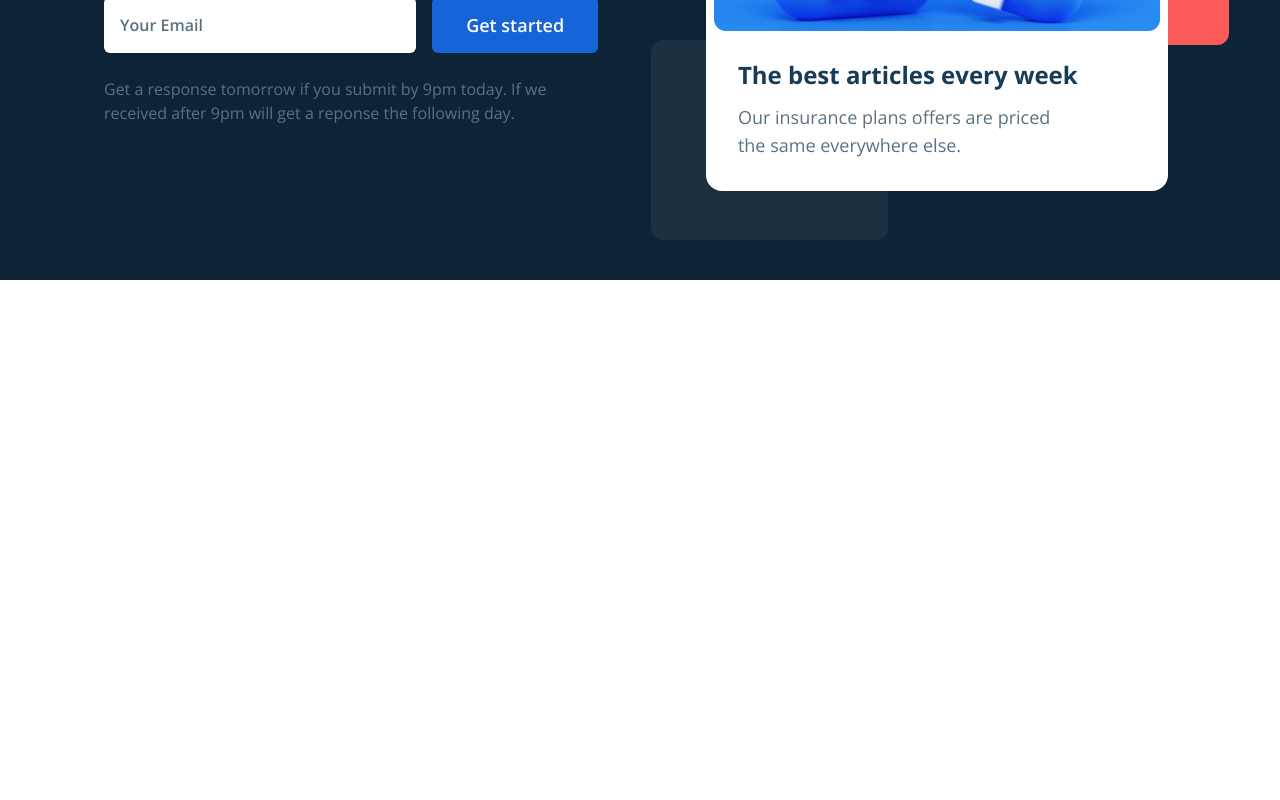
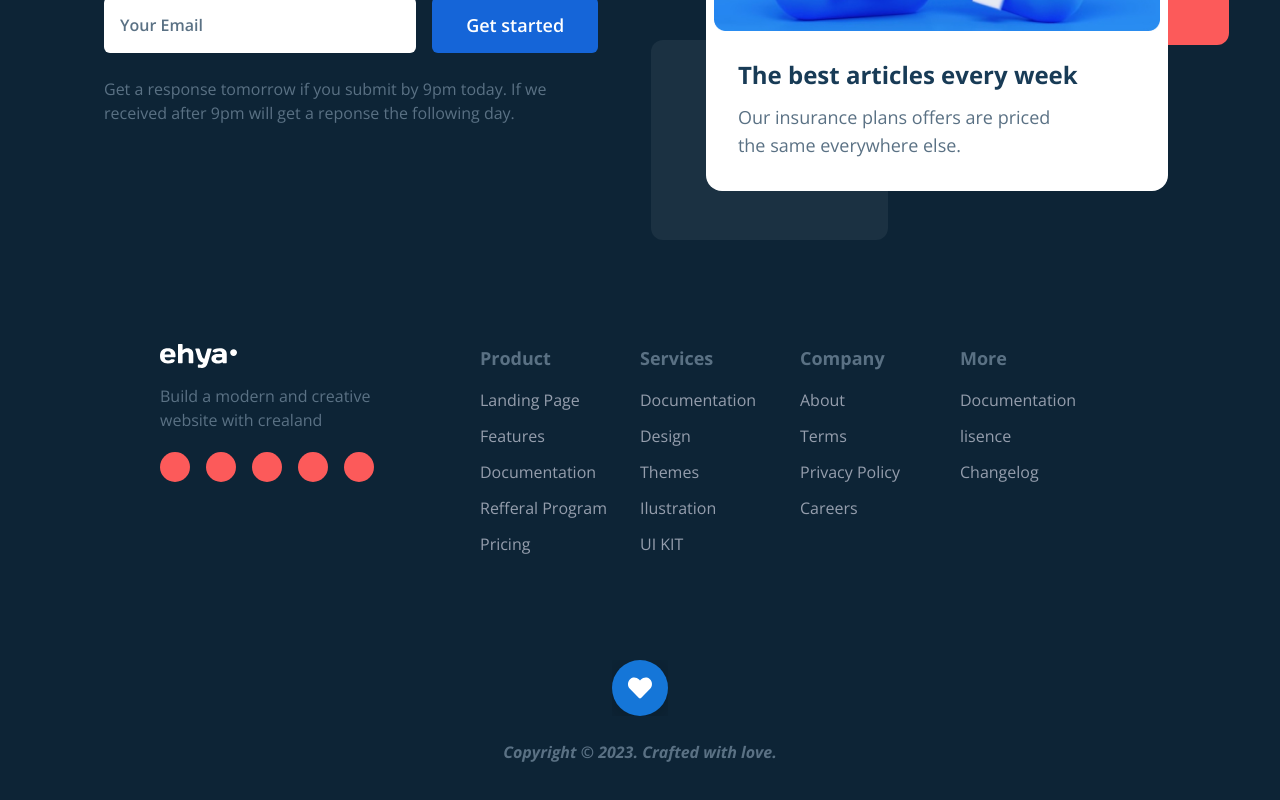
Before and after one commit to AldiAlpaujan/ehya-blog-react, a React (Vite) app: page / in a window 1280 px wide. Shown: the part 2391-3191 px from the top of the page. Before the commit the page ends 2671 px from the top, so only its background shows below. Built offline with nearby package versions, Linux system fonts and the light colour scheme.

Commit message:
Create Footer

```diff
--- /dev/null
+++ b/src/components/Fragments/Footer/index.tsx
@@ -0,0 +1,111 @@
+import SectionLayout from "../../Layout/SectionLayout";
+import whiteLogo from "../../../assets/white-logo.svg";
+import Heart from "../../../assets/Heart.svg";
+
+interface FooterMenu {
+    title: string,
+    menu: string[],
+}
+
+const productMenu: string[] = [
+    'Landing Page',
+    'Features',
+    'Documentation',
+    'Refferal Program',
+    'Pricing',
+];
+
+const servicesMenu: string[] = [
+    'Documentation',
+    'Design',
+    'Themes',
+    'Ilustration',
+    'UI KIT',
+];
+
+const companyMenu: string[] = [
+    'About',
+    'Terms',
+    'Privacy Policy',
+    'Careers',
+];
+
+const moreMenu: string[] = [
+    'Documentation',
+    'lisence',
+    'Changelog',
+];
+
+const Footer = () => {
+    const menu: FooterMenu[] = [
+        {
+            title: 'Product',
+            menu: productMenu,
+        },
+        {
+            title: 'Services',
+            menu: servicesMenu,
+        },
+        {
+            title: 'Company',
+            menu: companyMenu,
+        },
+        {
+            title: 'More',
+            menu: moreMenu,
+        },
+    ];
+
+
+    return (
+        <div className=" w-full h-full bg-dark-hard">
+            <SectionLayout className="text-white pt-6 pb-10 lg:pt-16">
+                <div className="grid grid-cols-12">
+                    <div className="col-span-12 order-last md:order-first md:col-span-4 lg:col-span-3">
+                        <div className=" flex flex-col justify-center items-center text-center md:text-start md:items-start">
+                            <img className="mb-4" src={whiteLogo} alt="" />
+                            <p className="text-sm text-dark-light mb-5 md:text-base">
+                                Build a modern and creative website with crealand
+                            </p>
+                            <div className="flex gap-4">
+                                {
+                                    Array(5).fill(1).map((_v, i) => (
+                                        <div key={i} className="w-[30px] h-[30px] bg-[#FC5A5A] rounded-full">
+                                        </div>
+                                    ))
+                                }
+                            </div>
+                        </div>
+                    </div>
+                    <div className="md:col-span-1" />
+                    <div className="col-span-12 grid grid-cols-12 mb-3 md:col-span-8">
+                        {
+                            menu.map((v, i) => (
+                                <div key={i} className={`mb-6 col-span-6 ${(i % 2 == 0) ? 'md:col-span-7' : 'md:col-span-5'} lg:col-span-3 3xl:col-span-4`}>
+                                    <h5 className="mb-4 text-base text-dark-light font-bold md:text-lg">
+                                        {v.title}
+                                    </h5>
+                                    <ul>
+                                        {v.menu.map((value, i) => (
+                                            <li key={i} className="mb-3 text-sm text-[#959EAD] md:text-base transition-all duration-300 hover:cursor-pointer hover:ml-2">
+                                                {value}
+                                            </li>
+                                        ))}
+                                    </ul>
+                                </div>
+                            ))
+                        }
+                    </div>
+                </div>
+                <div className="mt-14 hidden md:flex flex-col items-center justify-center">
+                    <img className="mb-6" src={Heart} alt="" />
+                    <h3 className="text-base text-dark-light font-bold italic">
+                        Copyright © 2023. Crafted with love.
+                    </h3>
+                </div>
+            </SectionLayout>
+        </div>
+    );
+}
+
+export default Footer;
--- a/src/components/Fragments/NavBar/index.tsx
+++ b/src/components/Fragments/NavBar/index.tsx
@@ -24,7 +24,6 @@ const NavBar = () => {
 
     useEffect(() => {
         if (showMenu) {
-            // TODO: Fix this navbar
             setNavHeight('h-screen');
         } else {
             setTimeout(() => {
@@ -34,8 +33,8 @@ const NavBar = () => {
     }, [showMenu]);
 
     return (
-        <nav ref={navRef} className={`w-full ${navHeight} fixed flex flex-col transition-all duration-300 z-[9999]`}>
-            <div className="w-full bg-transparent">
+        <nav className={`w-full ${navHeight} fixed flex flex-col transition-all duration-300 z-[9999]`}>
+            <div ref={navRef} className="w-full">
                 <div className={`container flex justify-between items-center w-full py-5 px-6
                 xl:px-40 lg:py-6 bg-transparent`}>
                     <img src={images.logo} alt="nav-img" className="w-[78px] lg:w-[90px]" />
--- a/src/components/Layout/AuthLayout.tsx
+++ b/src/components/Layout/AuthLayout.tsx
@@ -9,8 +9,8 @@ interface AuthLayoutProps {
 
 const AuthLayout = (props: AuthLayoutProps) => {
     return (
-        <PageLayout className="h-full">
-            <div className="container h-full sm:flex sm:justify-center">
+        <PageLayout className="h-full" withFooter={false} >
+            <div className="container px-4 h-full sm:flex sm:justify-center">
                 <form onSubmit={props.onSubmit} className="flex flex-col justify-center items-center h-[90%] w-full
                     sm:max-w-sm lg:h-[100%]" >
                     <h1 className="text-2xl font-roboto font-bold text-dark-soft mb-7
--- a/src/components/Layout/PageLayout.tsx
+++ b/src/components/Layout/PageLayout.tsx
@@ -1,12 +1,15 @@
 import { childrenType } from "../../utils/type";
+import Footer from "../Fragments/Footer";
 import NavBar from "../Fragments/NavBar";
 
-const PageLayout = (props: { children?: childrenType, className?: string }) => {
+const PageLayout = (props: { children?: childrenType, className?: string, withFooter?: boolean }) => {
+    const withFooter = props.withFooter ?? true;
     return (
         <div className="h-screen" >
             <NavBar />
             <div className={`pt-16 lg:pt-[90px] ${props.className}`}>
                 {props.children}
+                {withFooter && <Footer />}
             </div>
         </div>
     );
--- a/src/components/Section/Home/CTASection.tsx
+++ b/src/components/Section/Home/CTASection.tsx
@@ -21,7 +21,7 @@ const CTASection = () => {
             </svg>
             <div className="w-full pb-10 bg-dark-hard my-0 flex justify-center">
                 <div className=" grid grid-cols-12 my-0 mx-5  text-white md:content-start md:px-16 lg:mx-10 lg:px-0 2xl:max-w-[1536px]">
-                    <div className="col-span-12 md:mb-[26px] lg:col-span-6 lg:pr-10 xl:ml-16 2xl:ml-36">
+                    <div className="col-span-12 md:mb-[26px] lg:col-span-6 lg:pr-10 xl:ml-16 2xl:ml-32">
                         <h4 className="font-roboto text-2xl font-bold pt-14 mb-10 md:text-center sm:text-3xl md:text-4xl md:mb-12 lg:text-start
                         lg:text-3xl xl:text-4xl">
                             Get our stories delivered From us to your inbox weekly.
```
Also changed, not shown: src/assets/Heart.svg (added), src/assets/white-logo.svg (added).
